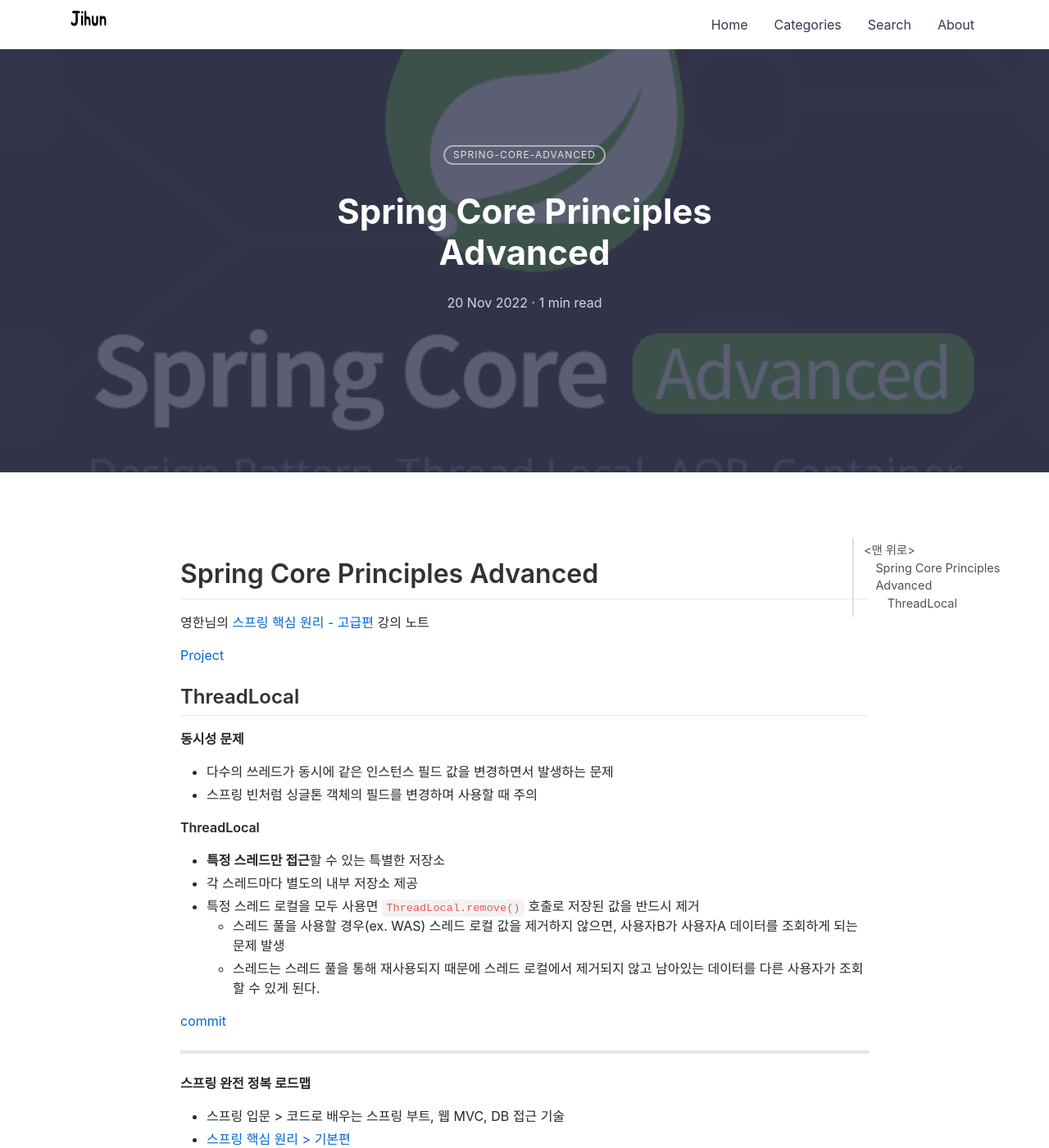
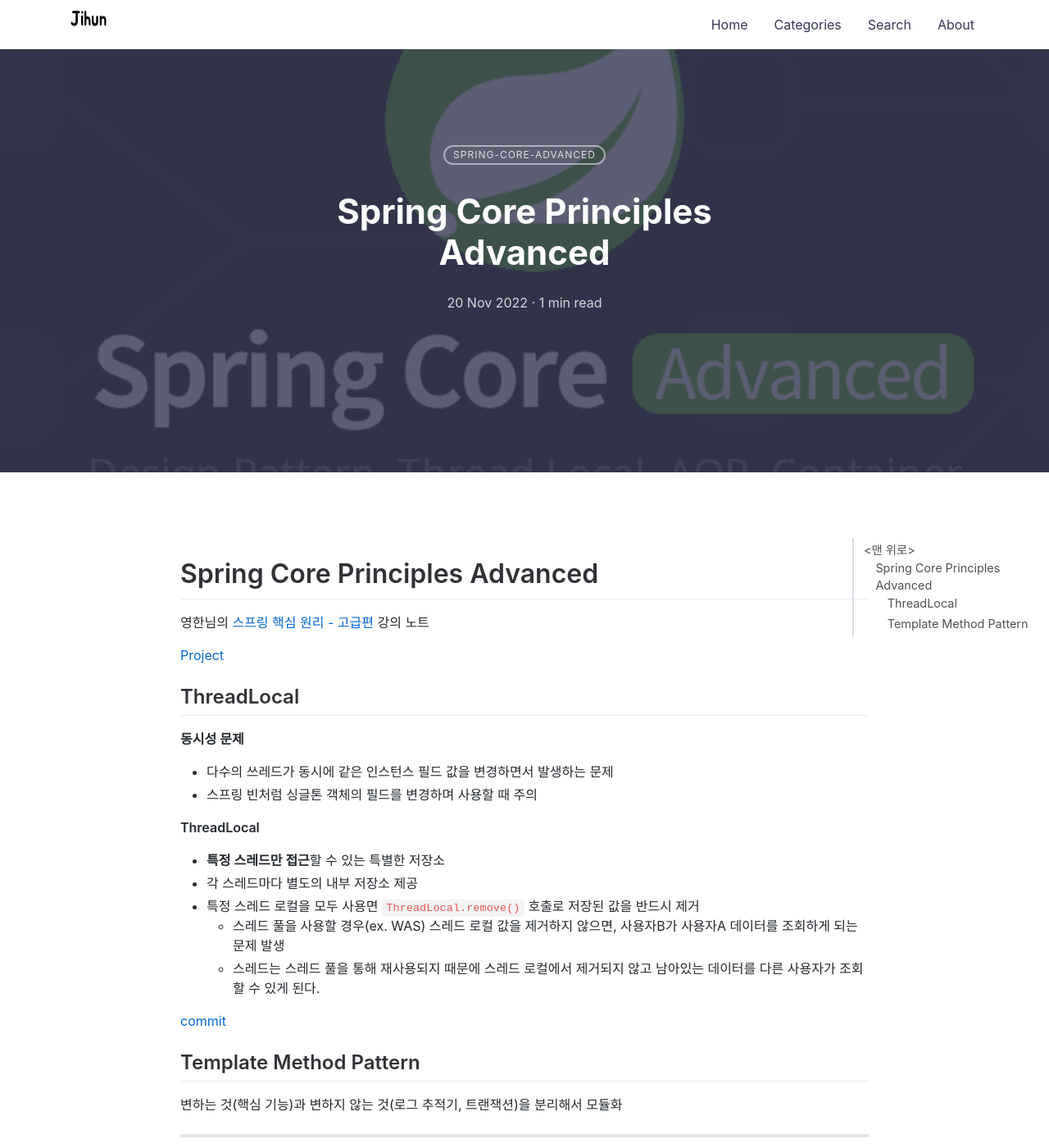
Before and after one commit to jihunparkme/jihunparkme.github.io, a Jekyll site: the page built from _posts/2022-11-20-Spring-Core-Principles-Advanced.md, in a window 1280 px wide and 1400 px high. Shown: the whole window at 82% size. Built offline with Jekyll 4.4.1, drawn with Linux system fonts in a browser that asks for light colours; nearby versions of some CDN libraries; comment, search, counter and statistics services are not loaded.

Commit message:
[Template Method Pattern] 소개

```diff
--- a/_posts/2022-11-20-Spring-Core-Principles-Advanced.md
+++ b/_posts/2022-11-20-Spring-Core-Principles-Advanced.md
@@ -30,6 +30,10 @@ featured-img: spring-core-advanced
 
 [commit](https://github.com/jihunparkme/Inflearn-Spring-Core-Principles-Advanced/commit/994962186e720e6c0248f48bf843a0538fc3ba7f)
 
+## Template Method Pattern
+
+변하는 것(핵심 기능)과 변하지 않는 것(로그 추적기, 트랜잭션)을 분리해서 모듈화
+
 ---
 
 **스프링 완전 정복 로드맵**
```
